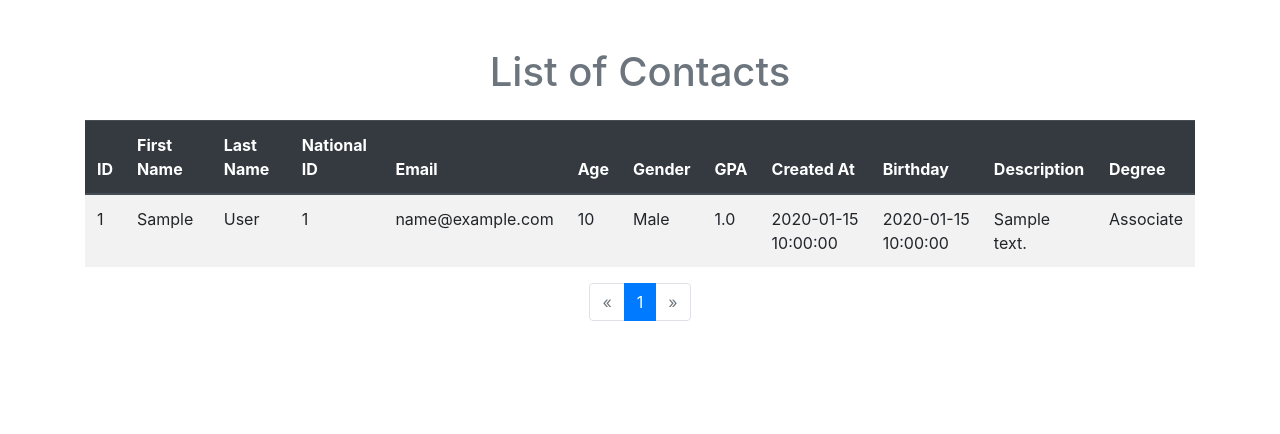
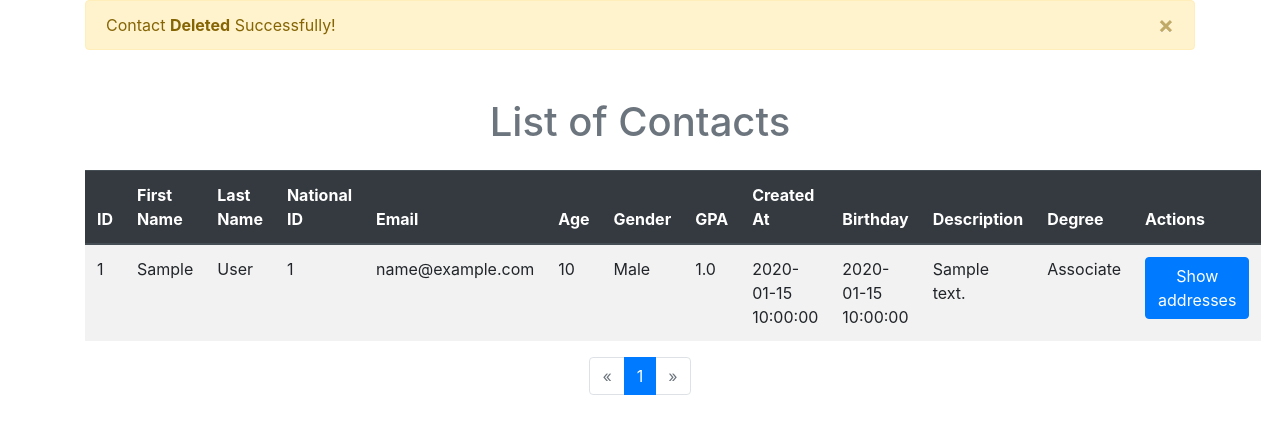
Before and after one commit to mohsengozashti/pythonec401, a Flask app: page /contacts in a window 1280 px wide. Shown: the part 56-490 px from the top of the page. Run offline with Flask 3, Linux system fonts and the light colour scheme; tables that the repository leaves empty hold one stand-in row (values such as "Sample post"); one stand-in notice (Sample message) is shown; parts of the project's set-up code (start-up, migrations or seed data) failed here and were passed over.

Commit message:
fix some minor changes

```diff
--- a/src/server.py
+++ b/src/server.py
@@ -17,6 +17,20 @@ db = getDB()
 @app.route("/", methods=["GET"])
 def home():
     return render_template("home.html")
+
+@app.route("/contacts/<contact_id>", methods=["DELETE"])
+def delete_contact(contact_id):
+    contact = Contact.query.filter_by(id=contact_id).first()
+    if contact:
+        db.session.delete(contact)
+        db.session.commit()
+        flash('Contact Deleted Successfully!')
+    return redirect(url_for('contacts'))
+
+@app.route("/show_contact_addresses/<contact_id>", methods=["GET"])
+def show_contact_addresses(contact_id):
+    addresses = Contact.query.filter_by(id=contact_id).first().addresses
+    return render_template("show_contact_addresses.html",addresses = addresses)
 
 @app.route('/add_contact', methods=['GET', 'POST'])
 def add_contact():
--- a/src/templates/contacts.html
+++ b/src/templates/contacts.html
@@ -1,7 +1,16 @@
 {% extends 'base.html' %}
 {% block content%}
-<center class="mt-5">
-    <h1 class="text-secondary mb-4">List of Contacts</h1>
+
+{% for message in get_flashed_messages()%}
+<div class="alert alert-warning alert-dismissible fade show" role="alert">
+  Contact  <strong>Deleted</strong> Successfully!
+  <button type="button" class="close" data-dismiss="alert" aria-label="Close">
+    <span aria-hidden="true">&times;</span>
+  </button>
+</div>
+{%endfor%}
+
+    <h1 class="text-secondary mt-5 mb-4 text-center">List of Contacts</h1>
     <table class="table table-striped">
         <thead class="thead-dark">
           <tr>
@@ -17,6 +26,7 @@
             <th>Birthday</th>
             <th>Description</th>
             <th>Degree</th>
+            <th>Actions</th>
           </tr>
         </thead>
         <tbody>
@@ -34,6 +44,7 @@
               <td>{{ contact.birthday }}</td>
               <td>{{ contact.description }}</td>
               <td>{{ contact.degree.name.title() }}</td>
+              <td><a class="btn btn-primary" href="{{url_for('show_contact_addresses',contact_id = contact.id)}}">Show addresses</a></td>
             </tr>
           {% endfor %}
         </tbody>
@@ -66,6 +77,4 @@
             </ul>
           </nav>
       </div>
-
-</center>
 {% endblock %}
```
Also changed, not shown: src/static/js/add_contact.js (added, +53 -0 lines), src/templates/add_contact.html (+2 -56 lines), src/templates/home.html (+1 -9 lines), src/templates/show_contact_addresses.html (added, +25 -0 lines).
